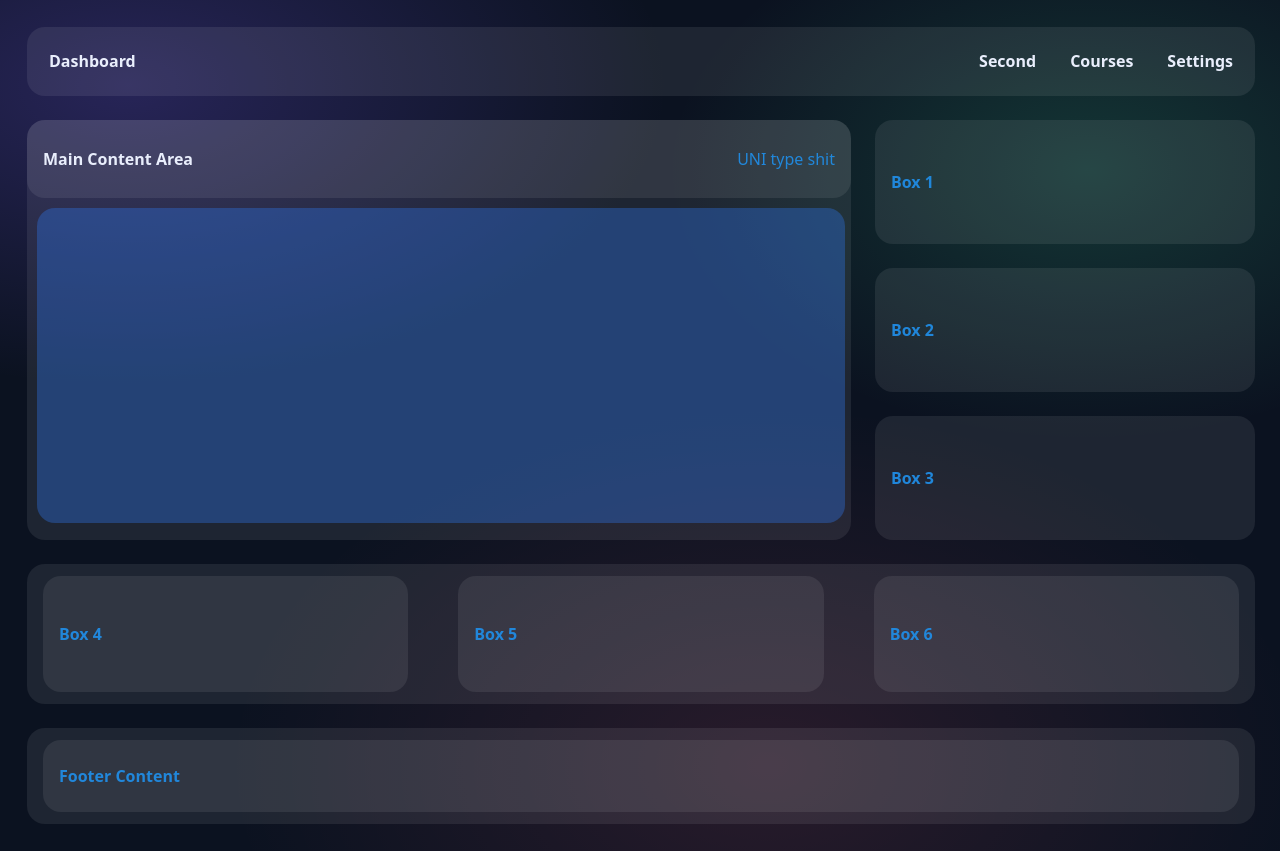
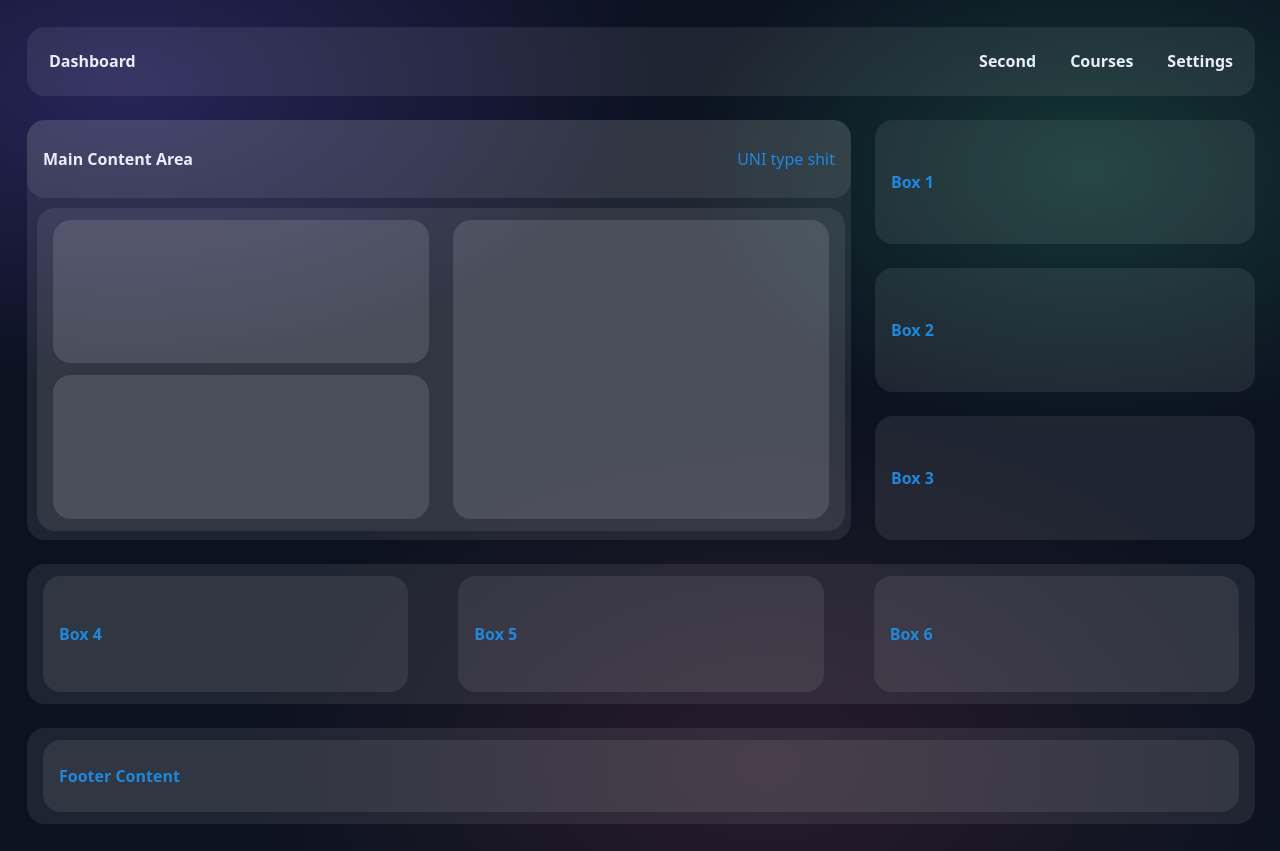
Before and after one commit to marqueese/-UNI-WEB_Y2-main, a plain HTML site: page Tester/tester.html in a window 1280 px wide. Drawn offline with Linux system fonts and the light colour scheme.

Commit message:
stuff and more stuff

```diff
--- a/Tester/CSS/tester.css
+++ b/Tester/CSS/tester.css
@@ -104,10 +104,30 @@ body{
 
 .card-inner {
   margin-top: 10px;
-  height: 75%;
+  height: 77%;
   width: 98%;
   margin-left: 10px;
-  background-color: var(--card3);
+  display: flex;
+  grid-template-columns: repeat(2, minmax(110px, 1fr));
+  gap: 24px;
+}
+
+.inner-left-column, .inner-right-column {
+  flex:1;
+}
+
+.inner-left-column, .inner-right-column {
+  display: flex;
+  flex-direction: column;
+  gap: 12px;
+  height: 100%;
+}
+
+.box{
+  background-color: var(--card2);
+  border-radius: var(--radius);
+  padding: 16px;
+  flex: 1;
 }
 
 .card.small-box{
--- a/Tester/tester.html
+++ b/Tester/tester.html
@@ -20,8 +20,16 @@
           <h1 class="Dashboard-title">Main Content Area</h1>
           <p class="Dashboard-text">UNI type shit</p>
         </div>
+
         <div class="card-inner">
 
+        <div class = "inner-left-column">
+          <div class = "box"></div>
+          <div class = "box"></div>
+        </div>
+
+        <div class = "inner-right-column">
+          <div class = "box"></div>
         </div>
       </section>
 
```
